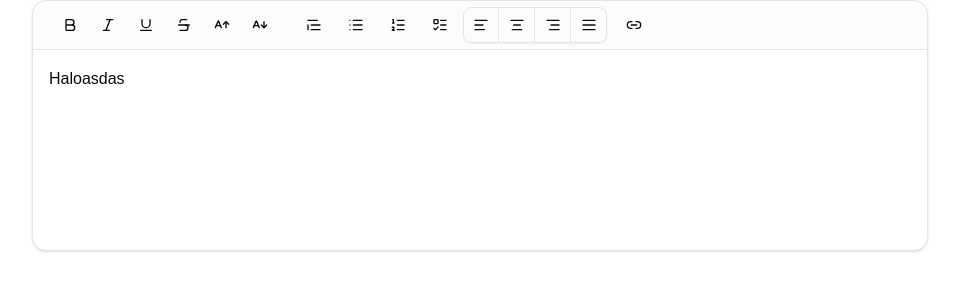
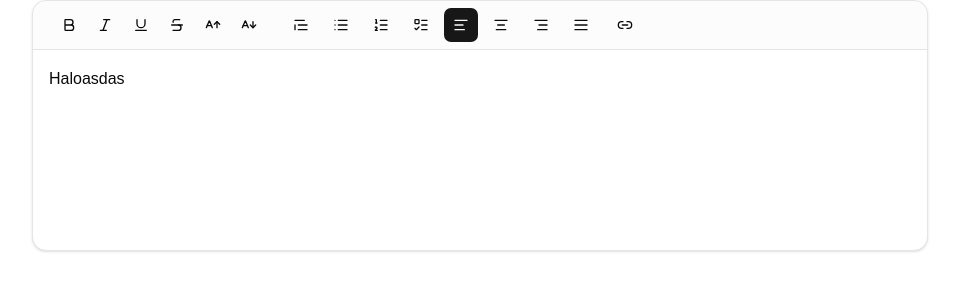
Before and after one commit to Restu-Averian/-resuave-texteditor, a React (Vite) app: page / in a window 1280 px wide. Shown: the top 300 px of the page, without its empty margins (160-1119 px from the left). Built offline with nearby package versions, Linux system fonts and the light colour scheme.

Commit message:
feat: implement mobile-friendly modal editing mode and add documentation guide

```diff
--- a/package.json
+++ b/package.json
@@ -20,6 +20,7 @@
     "@tiptap/react": "^3.27.1",
     "@tiptap/starter-kit": "^3.27.1",
     "@uiw/react-codemirror": "^4.25.10",
+    "@vitejs/plugin-react": "^6.0.3",
     "class-variance-authority": "^0.7.1",
     "clsx": "^2.1.1",
     "lucide-react": "^1.23.0",
@@ -32,7 +33,7 @@
     "tailwind-merge": "^3.6.0",
     "tailwindcss": "^4.3.2",
     "tw-animate-css": "^1.4.0",
-    "@vitejs/plugin-react": "^6.0.3"
+    "vaul": "^1.1.2"
   },
   "devDependencies": {
     "@babel/core": "^8.0.1",
--- a/src/TexteditorContent.jsx
+++ b/src/TexteditorContent.jsx
@@ -25,6 +25,8 @@ const TexteditorContent_ = () => {
   const [keyboardOffset, setKeyboardOffset] = useState(0);
   const [showToolbarMobile, setShowToolbarMobile] = useState(false);
 
+  const showReadOnlyToolbar = readOnly && readOnlyToolbarMode === "disabled";
+
   useEffect(() => {
     const vv = window?.visualViewport;
     if (!vv) return;
@@ -46,7 +48,6 @@ const TexteditorContent_ = () => {
       vv.removeEventListener("scroll", update);
     };
   }, []);
-  const showReadOnlyToolbar = readOnly && readOnlyToolbarMode === "disabled";
 
   return (
     <>
@@ -89,8 +90,9 @@ const TexteditorContent_ = () => {
           }}
         >
           {!readOnly && (
-            <div className="w-full text-right pr-5 pb-5">
+            <div className="flex justify-end px-4 pb-4">
               <Button
+                className="rounded-xl bg-zinc-900 text-white hover:bg-zinc-800 shadow-md h-[42px] px-5"
                 onClick={() => {
                   readOnlyMobileEditor
                     .chain()
@@ -100,15 +102,17 @@ const TexteditorContent_ = () => {
                   setShowEditableEditorMobile(false);
                 }}
               >
-                <Edit2 /> Done
+                <Edit2 className="w-4 h-4 mr-2" /> Done
               </Button>
             </div>
           )}
 
-          <ToolbarMobile
-            showToolbarMobile={showToolbarMobile}
-            setShowToolbarMobile={setShowToolbarMobile}
-          />
+          <div className="px-4 pb-6 w-full">
+            <ToolbarMobile
+              showToolbarMobile={showToolbarMobile}
+              setShowToolbarMobile={setShowToolbarMobile}
+            />
+          </div>
         </div>
       )}
     </>
--- a/src/components/toolbar/blocks/link-media/index.jsx
+++ b/src/components/toolbar/blocks/link-media/index.jsx
@@ -22,9 +22,12 @@ import {
 import ToolbarItem from "../../components/toolbar-item";
 import ResponsiveWrapperToolbarItem from "../../components/responsive-wrapper-toolbar-item";
 import useToolbarConfig from "@/hooks/useToolbarConfig";
+import useBreakpoint from "@/hooks/useBreakpoint";
+import { cn } from "@/lib/utils";
 
 const ToolbarLinkMedia_ = () => {
   const t = useTranslation();
+  const { xs } = useBreakpoint();
 
   const { editor, isSourceMode } = useCurrentEditor();
   const { checkDisableToolbarItem, checkShowToolbarItem } = useToolbarConfig();
@@ -111,10 +114,18 @@ const ToolbarLinkMedia_ = () => {
           }
         }}
       >
-        <Tooltip content={t("SET_LINK", "Set Link")}>
+        <Tooltip content={t("SET_LINK", "Set Link")} {...(xs && { open: false })}>
           <PopoverTrigger asChild>
-            <Button variant="ghost" disabled={isDisabled}>
-              <Link2 />
+            <Button
+              className={cn(
+                xs && "w-[72px] min-h-[72px] h-auto py-2 flex-col gap-1 rounded-2xl font-normal text-[11px] leading-[1.1] whitespace-normal text-center px-1.5",
+                !xs && "size-9"
+              )}
+              variant={xs ? "secondary" : "ghost"}
+              disabled={isDisabled}
+            >
+              <div className={cn(xs && "mb-0.5")}><Link2 /></div>
+              {xs && <span className="line-clamp-2 opacity-90">{t("SET_LINK", "Set Link")}</span>}
             </Button>
           </PopoverTrigger>
         </Tooltip>
--- a/src/components/toolbar/blocks/lists/index.jsx
+++ b/src/components/toolbar/blocks/lists/index.jsx
@@ -56,7 +56,7 @@ const ToolbarLists_ = () => {
   }, [editorState?.alignValue]);
   return (
     <>
-      <ResponsiveWrapperToolbarItem className="flex justify-center items-center">
+      <ResponsiveWrapperToolbarItem className="flex justify-center items-center gap-2 mb-2">
         {checkShowToolbarItem("bulletList") && (
           <ToolbarItem
             disabled={isDisabled}
@@ -87,51 +87,49 @@ const ToolbarLists_ = () => {
         )}
       </ResponsiveWrapperToolbarItem>
 
-      <ResponsiveWrapperToolbarItem className="flex justify-center items-center">
       {checkShowToolbarItem("align") && (
-          <ToggleGroup
-            type="single"
-            value={alignValue}
-            variant="outline"
-            onValueChange={(value) => {
-              editor?.chain()?.focus()?.toggleTextAlign(value)?.run();
-            }}
+        <ResponsiveWrapperToolbarItem className="flex justify-center items-center gap-2 flex-wrap">
+          {checkShowToolbarItem("alignLeft") && (
+            <ToolbarItem
               disabled={isDisabled}
-          >
-            {checkShowToolbarItem("alignLeft") && (
-              <Tooltip content={t("ALIGN_LEFT", "Align Left")}>
-                <ToggleGroupItem value="left">
-                  <AlignLeftIcon />
-                </ToggleGroupItem>
-              </Tooltip>
+              isActive={alignValue === "left"}
+              icon={<AlignLeftIcon />}
+              onClick={() => editor?.chain()?.focus()?.toggleTextAlign("left")?.run()}
+              label={t("ALIGN_LEFT", "Align Left")}
+            />
           )}
 
           {checkShowToolbarItem("alignCenter") && (
-              <Tooltip content={t("ALIGN_CENTER", "Align Center")}>
-                <ToggleGroupItem value="center">
-                  <AlignCenterIcon />
-                </ToggleGroupItem>
-              </Tooltip>
+            <ToolbarItem
+              disabled={isDisabled}
+              isActive={alignValue === "center"}
+              icon={<AlignCenterIcon />}
+              onClick={() => editor?.chain()?.focus()?.toggleTextAlign("center")?.run()}
+              label={t("ALIGN_CENTER", "Align Center")}
+            />
           )}
 
           {checkShowToolbarItem("alignRight") && (
-              <Tooltip content={t("ALIGN_RIGHT", "Align Right")}>
-                <ToggleGroupItem value="right">
-                  <AlignRightIcon />
-                </ToggleGroupItem>
-              </Tooltip>
+            <ToolbarItem
+              disabled={isDisabled}
+              isActive={alignValue === "right"}
+              icon={<AlignRightIcon />}
+              onClick={() => editor?.chain()?.focus()?.toggleTextAlign("right")?.run()}
+              label={t("ALIGN_RIGHT", "Align Right")}
+            />
           )}
 
           {checkShowToolbarItem("alignJustify") && (
-              <Tooltip content={t("ALIGN_JUSTIFY", "Align Justify")}>
-                <ToggleGroupItem value="justify">
-                  <AlignJustifyIcon />
-                </ToggleGroupItem>
-              </Tooltip>
-            )}
-          </ToggleGroup>
+            <ToolbarItem
+              disabled={isDisabled}
+              isActive={alignValue === "justify"}
+              icon={<AlignJustifyIcon />}
+              onClick={() => editor?.chain()?.focus()?.toggleTextAlign("justify")?.run()}
+              label={t("ALIGN_JUSTIFY", "Align Justify")}
+            />
           )}
         </ResponsiveWrapperToolbarItem>
+      )}
     </>
   );
 };
--- a/src/components/toolbar/components/toolbar-item.jsx
+++ b/src/components/toolbar/components/toolbar-item.jsx
@@ -48,12 +48,22 @@ const ToolbarItem_ = ({
       })}
     >
       <Button
-        className={cn(xs && isPreview === false && "size-16")}
+        className={cn(
+          xs &&
+            isPreview === false &&
+            "w-[72px] min-h-[72px] h-auto py-2 flex-col gap-1 rounded-2xl font-normal text-[11px] leading-[1.1] whitespace-normal text-center px-1.5",
+          !xs && "size-9",
+        )}
         variant={variantBtn}
         disabled={disabled || checkDisableToolbarItem}
         onClick={onClick}
       >
-        {icon}
+        <div className={cn(xs && isPreview === false && "mb-0.5")}>
+          {icon}
+        </div>
+        {xs && isPreview === false && label && (
+          <span className="line-clamp-2 opacity-90">{label}</span>
+        )}
       </Button>
     </Tooltip>
   );
--- a/src/components/toolbar/toolbar-mobile.jsx
+++ b/src/components/toolbar/toolbar-mobile.jsx
@@ -56,24 +56,30 @@ const ToolbarMobile_ = ({ showToolbarMobile, setShowToolbarMobile }) => {
 
   return (
     <Tabs
-      className="w-full"
+      className="w-full flex flex-col-reverse gap-3 relative"
       {...(showToolbarMobile === false && {
         value: "",
       })}
-      onValueChange={() => {
+      onValueChange={(val) => {
+        if (!val) {
+          setShowToolbarMobile(false);
+          return;
+        }
         setShowToolbarMobile(true);
-
         if (checkDisableToolbarItem) return;
-
         setTimeout(() => {
           editor?.chain().focus().run();
         }, 0);
       }}
     >
-      <TabsList className="w-full">
+      <TabsList className="w-full h-[52px] rounded-2xl bg-zinc-100 p-1.5 shadow-sm">
         {tabList?.map((tab) => {
           return (
-            <TabsTrigger value={tab?.value} key={tab?.value}>
+            <TabsTrigger
+              value={tab?.value}
+              key={tab?.value}
+              className="rounded-xl data-[state=active]:bg-white data-[state=active]:shadow-sm h-full"
+            >
               {tab?.icon}
             </TabsTrigger>
           );
@@ -82,7 +88,12 @@ const ToolbarMobile_ = ({ showToolbarMobile, setShowToolbarMobile }) => {
 
       {tabList?.map((tab) => {
         return (
-          <TabsContent value={tab?.value} key={tab?.value} className="bg-white">
+          <TabsContent
+            value={tab?.value}
+            key={tab?.value}
+            className="bg-white p-4 rounded-[32px] shadow-[0_-8px_30px_rgba(0,0,0,0.06)] border border-slate-50 mt-0 data-[state=inactive]:hidden"
+          >
+            <div className="w-10 h-1.5 bg-slate-200 rounded-full mx-auto mb-5" />
             {tab?.content}
           </TabsContent>
         );
--- a/vite.config.js
+++ b/vite.config.js
@@ -16,4 +16,9 @@ export default defineConfig({
       "@": fileURLToPath(new URL("./src", import.meta.url)),
     },
   },
+  server: {
+    host: "0.0.0.0",
+    port: 5173,
+    allowedHosts: [".trycloudflare.com"],
+  },
 });
```
Also changed, not shown: src/components/ui/drawer.jsx (added, +158 -0 lines), 1 other file (tests, documents, lock files or other folders). Lines whose indentation alone changed are shown as unchanged.
